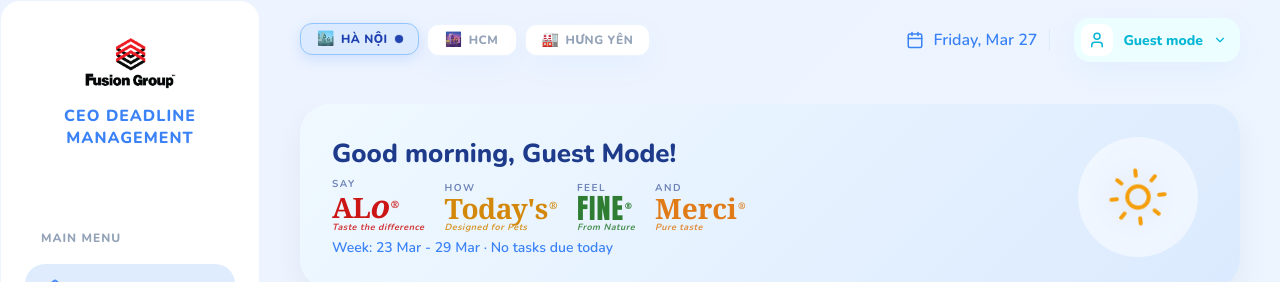
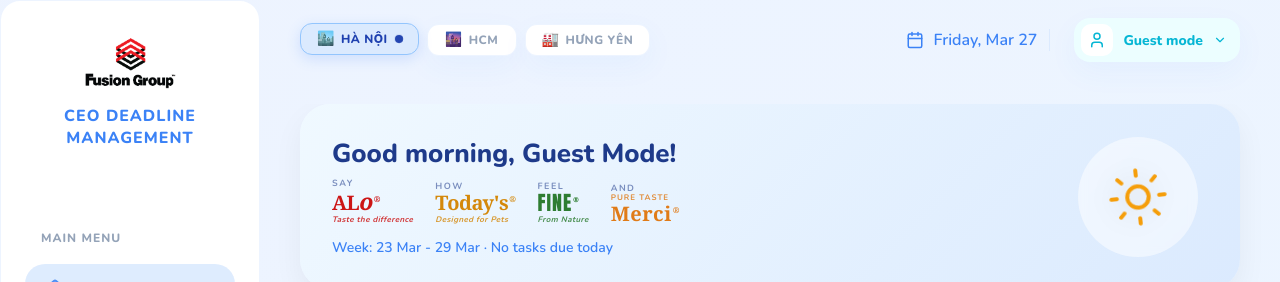
Before and after one commit to fusiongroup1010-bot/deadline-management-ceo, a React (Vite) app: page /#/login in a window 1280 px wide. Both pictures are taken after a click on the button "Continue as Guest". Shown: the top 282 px of the page. Built offline with nearby package versions, Linux system fonts and the light colour scheme; no server answers; the database is empty.

Commit message:
fix: brand showcase - smaller font, Pure taste above Merci, better spacing

```diff
--- a/src/components/Dashboard.jsx
+++ b/src/components/Dashboard.jsx
@@ -108,48 +108,48 @@
             {greet.text}, {userName}!
           </h1>
           {/* Brand Showcase - replaces Current Sheet label */}
-          <div style={{ display: 'flex', alignItems: 'flex-end', gap: '20px', marginBottom: '6px', flexWrap: 'wrap' }}>
+          <div style={{ display: 'flex', alignItems: 'flex-end', gap: '22px', marginBottom: '14px', flexWrap: 'wrap' }}>
             {/* SAY ALo */}
             <div style={{ display: 'flex', flexDirection: 'column', alignItems: 'flex-start', lineHeight: 1 }}>
-              <span style={{ fontSize: '10px', fontWeight: '700', color: greet.iconColor, letterSpacing: '1.5px', textTransform: 'uppercase', opacity: 0.6, marginBottom: '1px' }}>SAY</span>
-              <span style={{ fontSize: '28px', fontWeight: '900', color: '#cc1515', fontFamily: 'Georgia, serif', letterSpacing: '-0.5px', lineHeight: 1 }}>
-                AL<span style={{ fontSize: '32px', fontStyle: 'italic' }}>o</span>
-                <span style={{ fontSize: '10px', fontWeight: '700', color: '#cc1515', verticalAlign: 'super', marginLeft: '1px' }}>®</span>
+              <span style={{ fontSize: '9px', fontWeight: '700', color: greet.iconColor, letterSpacing: '1.5px', textTransform: 'uppercase', opacity: 0.55, marginBottom: '2px' }}>SAY</span>
+              <span style={{ fontSize: '20px', fontWeight: '900', color: '#cc1515', fontFamily: 'Georgia, serif', letterSpacing: '-0.5px', lineHeight: 1 }}>
+                AL<span style={{ fontSize: '23px', fontStyle: 'italic' }}>o</span>
+                <span style={{ fontSize: '8px', fontWeight: '700', color: '#cc1515', verticalAlign: 'super', marginLeft: '1px' }}>®</span>
               </span>
-              <span style={{ fontSize: '9px', fontWeight: '700', color: '#cc1515', letterSpacing: '0.5px', fontStyle: 'italic', marginTop: '1px', opacity: 0.85 }}>Taste the difference</span>
+              <span style={{ fontSize: '8px', fontWeight: '700', color: '#cc1515', letterSpacing: '0.4px', fontStyle: 'italic', marginTop: '3px', opacity: 0.85 }}>Taste the difference</span>
             </div>
 
             {/* HOW Today's */}
             <div style={{ display: 'flex', flexDirection: 'column', alignItems: 'flex-start', lineHeight: 1 }}>
-              <span style={{ fontSize: '10px', fontWeight: '700', color: greet.iconColor, letterSpacing: '1.5px', textTransform: 'uppercase', opacity: 0.6, marginBottom: '1px' }}>HOW</span>
-              <span style={{ fontSize: '28px', fontWeight: '800', color: '#d4880a', fontFamily: 'Georgia, serif', letterSpacing: '-0.5px', lineHeight: 1 }}>
+              <span style={{ fontSize: '9px', fontWeight: '700', color: greet.iconColor, letterSpacing: '1.5px', textTransform: 'uppercase', opacity: 0.55, marginBottom: '2px' }}>HOW</span>
+              <span style={{ fontSize: '20px', fontWeight: '800', color: '#d4880a', fontFamily: 'Georgia, serif', letterSpacing: '-0.5px', lineHeight: 1 }}>
                 Today<span style={{ color: '#d4880a' }}>'</span>s
-                <span style={{ fontSize: '10px', fontWeight: '700', color: '#d4880a', verticalAlign: 'super', marginLeft: '1px' }}>®</span>
+                <span style={{ fontSize: '8px', fontWeight: '700', color: '#d4880a', verticalAlign: 'super', marginLeft: '1px' }}>®</span>
               </span>
-              <span style={{ fontSize: '9px', fontWeight: '700', color: '#d4880a', letterSpacing: '0.5px', fontStyle: 'italic', marginTop: '1px', opacity: 0.85 }}>Designed for Pets</span>
+              <span style={{ fontSize: '8px', fontWeight: '700', color: '#d4880a', letterSpacing: '0.4px', fontStyle: 'italic', marginTop: '3px', opacity: 0.85 }}>Designed for Pets</span>
             </div>
 
             {/* FEEL FINE */}
             <div style={{ display: 'flex', flexDirection: 'column', alignItems: 'flex-start', lineHeight: 1 }}>
-              <span style={{ fontSize: '10px', fontWeight: '700', color: greet.iconColor, letterSpacing: '1.5px', textTransform: 'uppercase', opacity: 0.6, marginBottom: '1px' }}>FEEL</span>
-              <span style={{ fontSize: '28px', fontWeight: '900', color: '#2e7d32', fontFamily: 'Impact, Arial Black, sans-serif', letterSpacing: '1px', lineHeight: 1 }}>
+              <span style={{ fontSize: '9px', fontWeight: '700', color: greet.iconColor, letterSpacing: '1.5px', textTransform: 'uppercase', opacity: 0.55, marginBottom: '2px' }}>FEEL</span>
+              <span style={{ fontSize: '20px', fontWeight: '900', color: '#2e7d32', fontFamily: 'Impact, Arial Black, sans-serif', letterSpacing: '1px', lineHeight: 1 }}>
                 FINE
-                <span style={{ fontSize: '10px', fontWeight: '700', color: '#2e7d32', verticalAlign: 'super', marginLeft: '1px' }}>®</span>
+                <span style={{ fontSize: '8px', fontWeight: '700', color: '#2e7d32', verticalAlign: 'super', marginLeft: '1px' }}>®</span>
               </span>
-              <span style={{ fontSize: '9px', fontWeight: '700', color: '#2e7d32', letterSpacing: '0.5px', fontStyle: 'italic', marginTop: '1px', opacity: 0.85 }}>From Nature</span>
+              <span style={{ fontSize: '8px', fontWeight: '700', color: '#2e7d32', letterSpacing: '0.4px', fontStyle: 'italic', marginTop: '3px', opacity: 0.85 }}>From Nature</span>
             </div>
 
-            {/* AND Merci */}
+            {/* AND Merci — "Pure taste" sits ABOVE the brand name */}
             <div style={{ display: 'flex', flexDirection: 'column', alignItems: 'flex-start', lineHeight: 1 }}>
-              <span style={{ fontSize: '10px', fontWeight: '700', color: greet.iconColor, letterSpacing: '1.5px', textTransform: 'uppercase', opacity: 0.6, marginBottom: '1px' }}>AND</span>
-              <span style={{ fontSize: '28px', fontWeight: '800', color: '#e07b18', fontFamily: 'Georgia, serif', letterSpacing: '0px', lineHeight: 1 }}>
+              <span style={{ fontSize: '9px', fontWeight: '700', color: greet.iconColor, letterSpacing: '1.5px', textTransform: 'uppercase', opacity: 0.55, marginBottom: '1px' }}>AND</span>
+              <span style={{ fontSize: '8px', fontWeight: '700', color: '#e07b18', letterSpacing: '1px', textTransform: 'uppercase', opacity: 0.85, marginBottom: '2px' }}>Pure taste</span>
+              <span style={{ fontSize: '20px', fontWeight: '800', color: '#e07b18', fontFamily: 'Georgia, serif', letterSpacing: '0.5px', lineHeight: 1 }}>
                 Merci
-                <span style={{ fontSize: '9px', fontWeight: '700', color: '#e07b18', verticalAlign: 'super', marginLeft: '1px' }}>®</span>
+                <span style={{ fontSize: '8px', fontWeight: '700', color: '#e07b18', verticalAlign: 'super', marginLeft: '1px' }}>®</span>
               </span>
-              <span style={{ fontSize: '9px', fontWeight: '700', color: '#e07b18', letterSpacing: '0.5px', fontStyle: 'italic', marginTop: '1px', opacity: 0.85 }}>Pure taste</span>
             </div>
           </div>
-          <p style={{ color: 'var(--text-secondary)', fontSize: '14px', fontWeight: '600', marginTop: '4px' }}>
+          <p style={{ color: 'var(--text-secondary)', fontSize: '14px', fontWeight: '600', marginTop: '0' }}>
             Week: {format(startOfWk, 'dd MMM')} - {format(endOfWk, 'dd MMM')} · {dueToday.length > 0 ? `${dueToday.length} item${dueToday.length>1?'s':''} due today` : 'No tasks due today'}{overdue.length > 0 ? ` · ${overdue.length} overdue` : ''}
           </p>
         </div>
```
